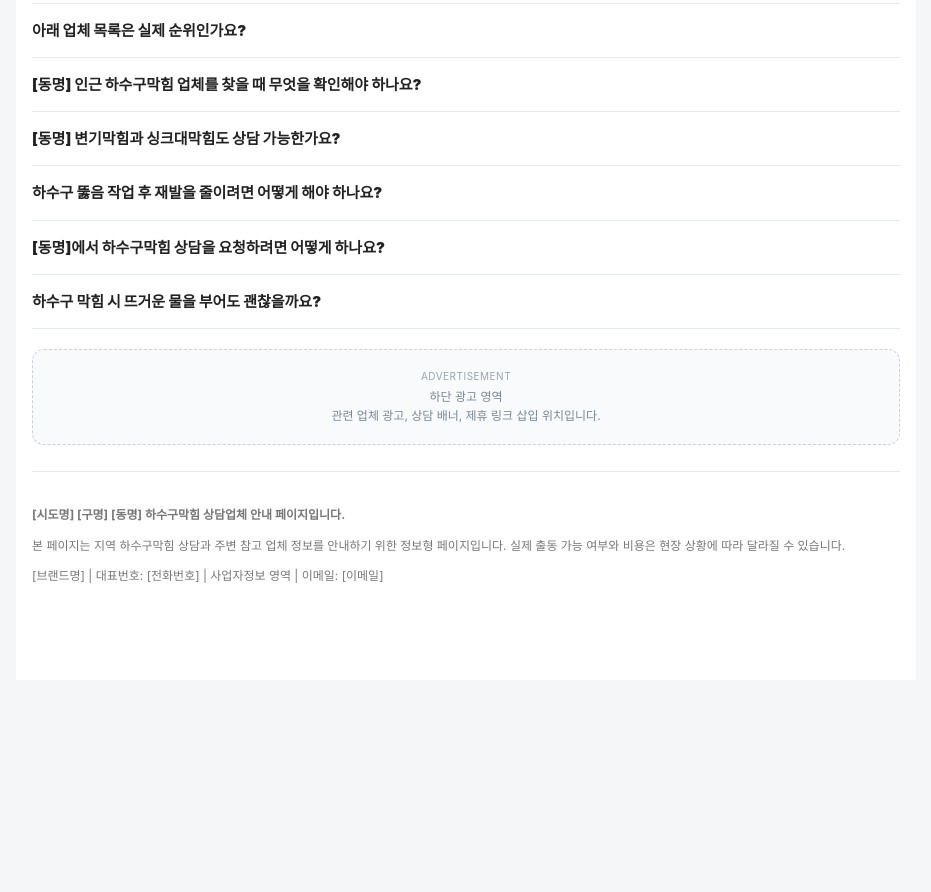
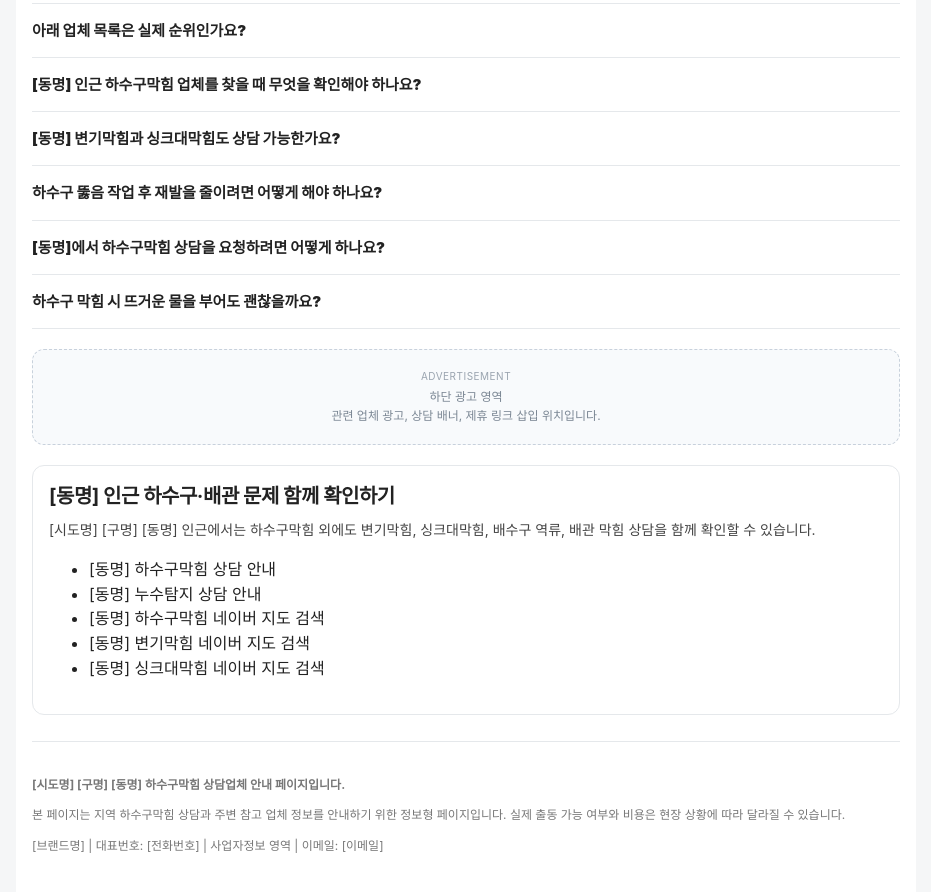
Before and after one commit to jyungsoung/local-pipe-site, a website: page templates/hasugu.html in a window 1280 px wide. Shown: the part 3393-4285 px from the top of the page, without its empty margins (174-1105 px from the left). Before the commit the page ends 4073 px from the top, so only its background shows below. Drawn offline with Linux system fonts and the light colour scheme.

Commit message:
Update hasugu.html

```diff
--- a/templates/hasugu.html
+++ b/templates/hasugu.html
@@ -798,9 +798,40 @@
       </div>
     </div>
 
-    <footer class="footer">
-      <p><strong>[시도명] [구명] [동명] 하수구막힘 상담업체 안내 페이지입니다.</strong></p>
-      <p>본 페이지는 지역 하수구막힘 상담과 주변 참고 업체 정보를 안내하기 위한 정보형 페이지입니다. 실제 출동 가능 여부와 비용은 현장 상황에 따라 달라질 수 있습니다.</p>
+<section class="summary-box">
+  <h2>[동명] 인근 하수구·배관 문제 함께 확인하기</h2>
+  <p>
+    [시도명] [구명] [동명] 인근에서는 하수구막힘 외에도 변기막힘, 싱크대막힘, 배수구 역류, 배관 막힘 상담을 함께 확인할 수 있습니다.
+  </p>
+
+  <ul>
+    <li>
+      <a href="/hasugu/[지역슬러그]/">[동명] 하수구막힘 상담 안내</a>
+    </li>
+    <li>
+      <a href="/nusu/[지역슬러그]/">[동명] 누수탐지 상담 안내</a>
+    </li>
+    <li>
+      <a href="https://map.naver.com/p/search/[시도명]%20[구명]%20[동명]%20하수구막힘" target="_blank" rel="noopener">
+        [동명] 하수구막힘 네이버 지도 검색
+      </a>
+    </li>
+    <li>
+      <a href="https://map.naver.com/p/search/[시도명]%20[구명]%20[동명]%20변기막힘" target="_blank" rel="noopener">
+        [동명] 변기막힘 네이버 지도 검색
+      </a>
+    </li>
+    <li>
+      <a href="https://map.naver.com/p/search/[시도명]%20[구명]%20[동명]%20싱크대막힘" target="_blank" rel="noopener">
+        [동명] 싱크대막힘 네이버 지도 검색
+      </a>
+    </li>
+  </ul>
+</section>
+
+<footer class="footer">
+  <p><strong>[시도명] [구명] [동명] 하수구막힘 상담업체 안내 페이지입니다.</strong></p>
+  <p>본 페이지는 지역 하수구막힘 상담과 주변 참고 업체 정보를 안내하기 위한 정보형 페이지입니다. 실제 출동 가능 여부와 비용은 현장 상황에 따라 달라질 수 있습니다.</p>
       <p style="margin-top:8px;">[브랜드명] | 대표번호: [전화번호] | 사업자정보 영역 | 이메일: [이메일]</p>
     </footer>
   </main>
```
